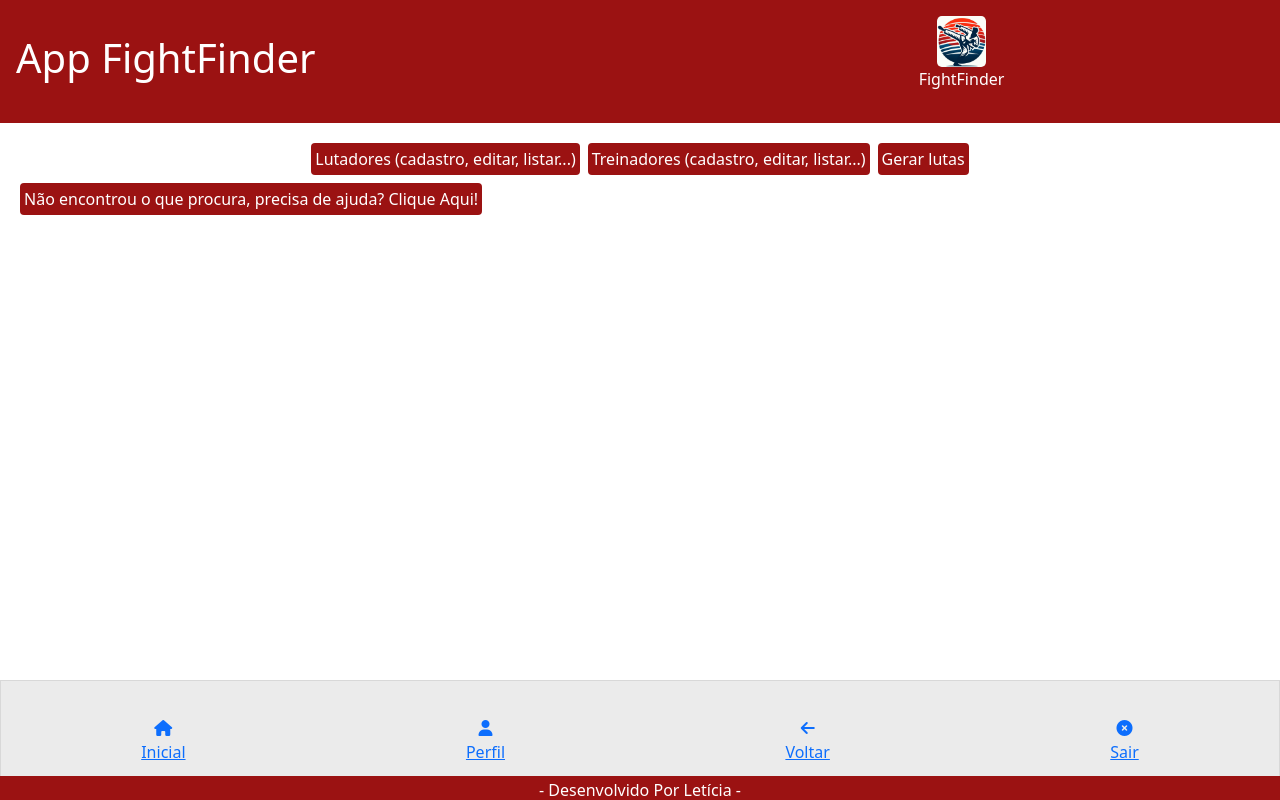
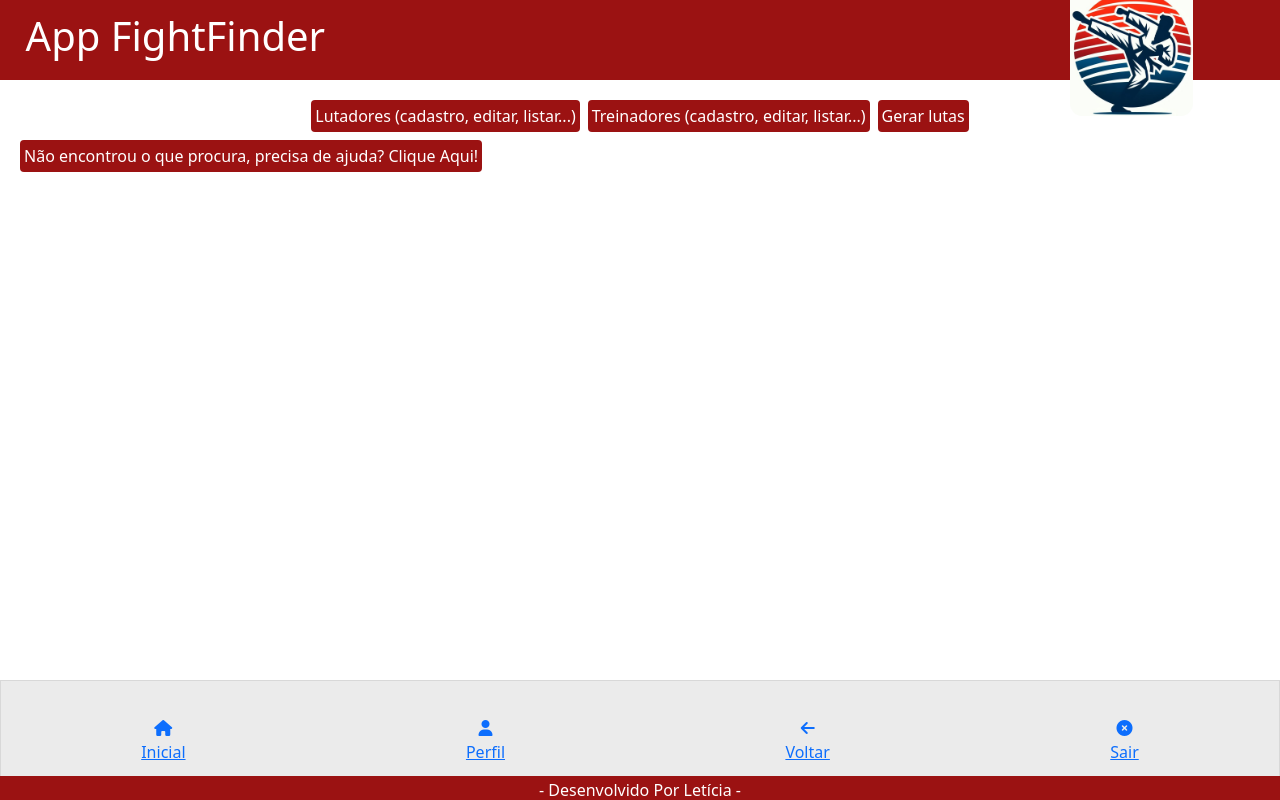
Before and after one commit to leticiazalasik/App-Fight-Finder---Projeto-TCC, an Angular app in the folder App-Fight-Finder-Projeto-TCC/: page / in a window 1280 px wide. Built offline with nearby package versions, Linux system fonts and the light colour scheme.

Commit message:
:construction: Feat (app-component): Corrigindo o design do header.

```diff
--- a/App-Fight-Finder-Projeto-TCC/src/app/app.component.css
+++ b/App-Fight-Finder-Projeto-TCC/src/app/app.component.css
@@ -1,3 +1,7 @@
+body {
+    height: 100%;
+}
+
 .navbar-nav .nav-item .nav-link {
     display: flex;
     flex-direction: column;
@@ -33,15 +37,16 @@ header, footer{
 }
 
 header{
-    padding: 16px;
+    padding: 2%;
     display: flex;
     justify-content: space-between;
     align-items: center;
+    height: 10%;
 }
 
 img{
-    height: 8%;
-    width: 8%;
+    height: 50%;
+    width: 50%;
     border-radius: 10%;
 
 }
@@ -49,6 +54,15 @@ img{
 div {
     text-align: center;
 }
+
+.img {
+    margin-top: 5%;
+    text-align: center;
+    margin-right: 0;
+    width: 20%;
+    }
+
+
 
 footer{
     padding: 2px;
@@ -90,26 +104,3 @@ main section{
     flex-direction: column;
     align-items: end;
 }
-
-.grid-container {
-    display: grid;
-    grid-template-columns: auto auto auto;
-    padding: 10px;
-  }
-  .grid-item {
-    background-color: rgba(255, 255, 255, 0.8);
-    border: 1px solid rgba(0, 0, 0, 0.8);
-    padding: 20px;
-    font-size: 30px;
-    text-align: center;
-  }
-  @media screen and (max-width: 600px) {
-    .grid-container {
-      grid-template-columns: auto auto;
-    }
-  }
-  @media screen and (max-width: 400px) {
-    .grid-container {
-      grid-template-columns: auto;
-    }
-  }
--- a/App-Fight-Finder-Projeto-TCC/src/app/app.component.html
+++ b/App-Fight-Finder-Projeto-TCC/src/app/app.component.html
@@ -1,6 +1,6 @@
 <header>
     <h1>App FightFinder</h1>
-    <div>
+    <div class="img">
     <img src="../assets/img/logo.jpg" alt="logo">
     <p>FightFinder</p>
 </div>
--- a/App-Fight-Finder-Projeto-TCC/src/styles.css
+++ b/App-Fight-Finder-Projeto-TCC/src/styles.css
@@ -1 +1,4 @@
 /* You can add global styles to this file, and also import other style files */
+html, body {
+    height: 100%;
+}
```
